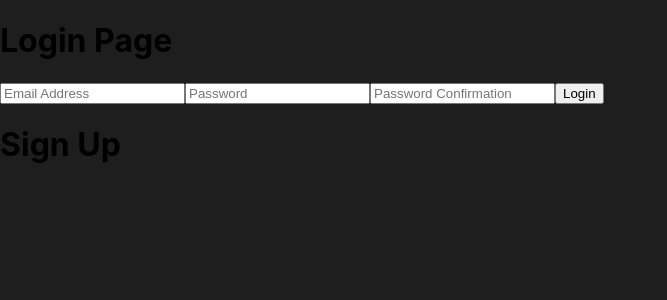
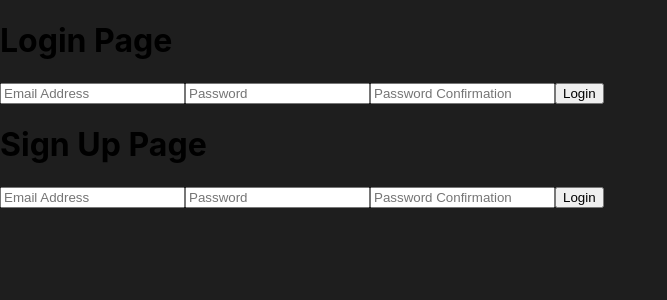
Before and after one commit to alexGrandolph/rancid-tomatillos, a React (Create React App) app: page /dashboard in a window 1280 px wide. Shown: the top 300 px of the page, without its empty margins (0-667 px from the left). Built offline with nearby package versions, Linux system fonts and the light colour scheme; no server answers; a web font is replaced by a local one.

Commit message:
feat: finish SignUp component/api call

```diff
--- a/src/components/Dashboard.js
+++ b/src/components/Dashboard.js
@@ -14,7 +14,7 @@ function Dashboard() {
     return (
       <>
       <Login setToken={setToken}/>
-      <SignUp />
+      <SignUp setToken={setToken}/>
       </>
     )
   }
--- a/src/components/Login.js
+++ b/src/components/Login.js
@@ -8,7 +8,7 @@ function setStorage(id) {
 
 function Login({ setToken }) {
   async function loginUser(email, password, password_confirmation) {
-    return fetch(`http://localhost:3000/api/v1/users?email=${email}&password=${password}&password_confrimation${password_confirmation}`)
+    return fetch(`http://localhost:3000/api/v1/users-login?email=${email}&password=${password}&password_confrimation${password_confirmation}`)
       .then(response => response.json())
       .then(response => setToken(response.data.id))
   }
--- a/src/components/SignUp.js
+++ b/src/components/SignUp.js
@@ -1,11 +1,77 @@
+import React, { useState } from 'react';
+import PropTypes from 'prop-types';
+
+function SignUp( { setToken }) {
+  async function signUpUser(email, password, password_confirmation) {
+    // console.log(JSON.stringify({ email, password, password_confirmation }))
+    return fetch(`http://localhost:3000/api/v1/users`, {
+      method: 'POST',
+      headers: {
+        'Content-Type': 'application/json',
+        'Accept': 'application/json'
+      },
+      body: JSON.stringify({email, password, password_confirmation})
+    })
+      .then(response => response.json())
+      .then(response => setToken(response.data.id))
+      // .then(data => console.log(data))
+  }
+
+  const [email, setEmail] = useState();
+  const [password, setPassword] = useState();
+  const [passwordConfirm, setPasswordConfirm] = useState();
+
+  async function handleSubmit(event) {
+    event.preventDefault()
+    const result = await signUpUser(email, password, passwordConfirm);
+    // console.log(result)
+  }
 
 
-function SignUp() {
   return (
-    <>
-    <h1>Sign Up</h1>
-    </>
+
+    <div className="login-container">
+      <h1>Sign Up Page</h1>
+      <div className="form-container">
+        <form className="form" onSubmit={handleSubmit}>
+
+          <input
+            type="email"
+            placeholder="Email Address"
+            className="form-input"
+            name="email"
+            onChange={e => setEmail(e.target.value)}
+            value={email}
+          />
+          <input
+            type="password"
+            placeholder="Password"
+            className="form-input"
+            name="password"
+            onChange={e => setPassword(e.target.value)}
+            value={password}
+          />
+          <input
+            type="password"
+            placeholder="Password Confirmation"
+            className="form-input"
+            name="passwordConfirm"
+            onChange={e => setPasswordConfirm(e.target.value)}
+            value={passwordConfirm}
+          />
+
+          <button
+            className="form-submit"
+          // onSubmit={handleSubmit}
+          >Login</button>
+        </form>
+      </div>
+    </div>
+
+
   )
 }
-
+SignUp.propTypes = {
+  setToken: PropTypes.func.isRequired
+}
 export default SignUp
```
